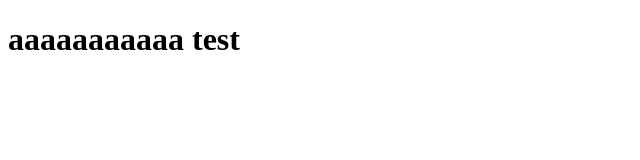
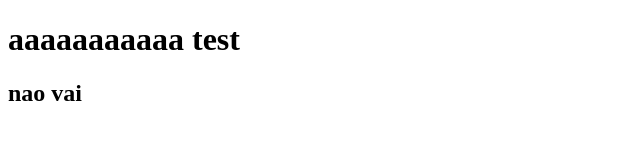
Before and after one commit to DespaT-TKO/test-git-vscode, a plain HTML site: page index.html in a window 1280 px wide. Shown: the whole page, without its empty margins (0-640 px from the left). Drawn offline with Linux system fonts and the light colour scheme.

Commit message:
novo mod

```diff
--- a/index.html
+++ b/index.html
@@ -7,5 +7,8 @@
 </head>
 <body>
     <h1>aaaaaaaaaaa test</h1>
+    <h2>
+        nao vai
+    </h2>
 </body>
 </html>
```
